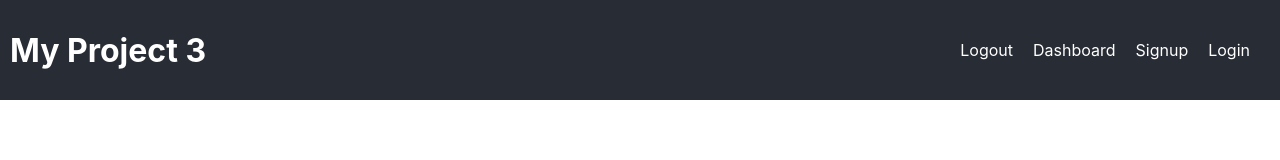
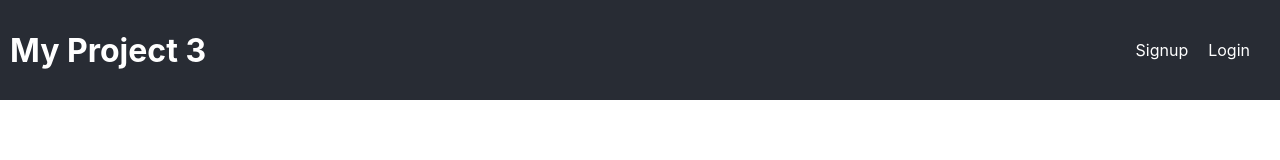
Before and after one commit to cabbycab/Animal-Crossing-Villagers-frontend, a React (Create React App) app: page / in a window 1280 px wide. Shown: the top 160 px of the page. Built offline with nearby package versions, Linux system fonts and the light colour scheme; the HTML template or start-up script is replaced by a standard one.

Commit message:
finishes nav bar

```diff
--- a/src/App.js
+++ b/src/App.js
@@ -23,7 +23,7 @@ function App(props) {
 
   return (
     <div className="App">
-        <Header />
+        <Header user={userState.user} />
           <Switch>
             <Route exact path="/" render={ props =>
               <HomePage />
--- a/src/components/Header/Header.js
+++ b/src/components/Header/Header.js
@@ -9,10 +9,18 @@ const Header = (props) => {
         </Link>
         <nav>
             <ul className="NavLink">
-                <li><Link to="/logout">Logout</Link></li>
-                <li><Link to="/dashboard">Dashboard</Link></li>
-                <li><Link to="/signup">Signup</Link></li>
-                <li><Link to="login">Login</Link></li>
+                {
+                    props.user ?
+                    <>
+                        <li><Link to="/logout">Logout</Link></li>
+                        <li><Link to="/dashboard">Dashboard</Link></li>
+                    </>
+                    :
+                    <>
+                        <li><Link to="/signup">Signup</Link></li>
+                        <li><Link to="/login">Login</Link></li>
+                    </>
+                }
             </ul>
         </nav>
     </header>
```
Also changed, not shown: 1 other file (tests, documents, lock files or other folders).
